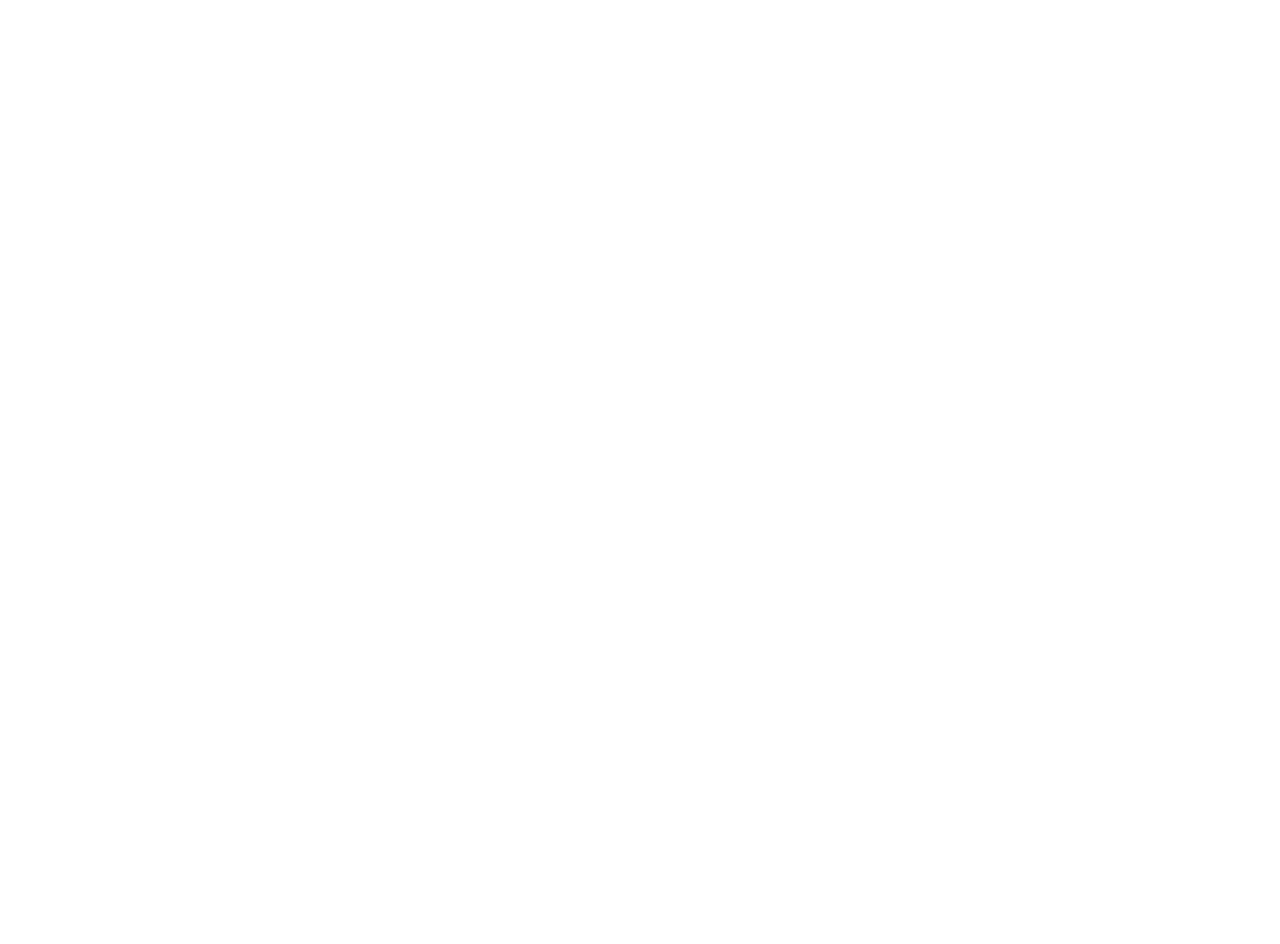
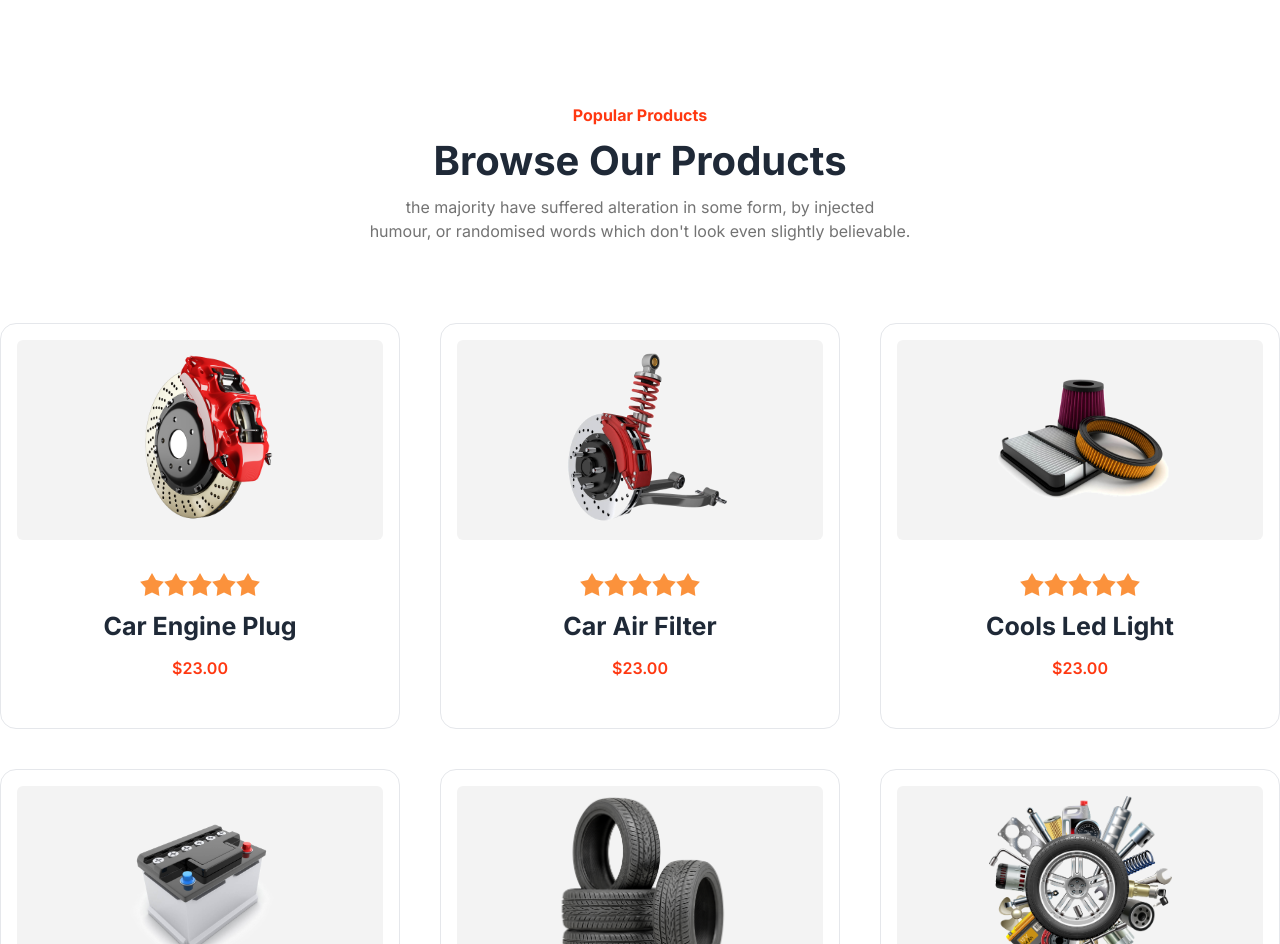
Before and after one commit to sagorcnits/car-doctor, a React (Vite) app: page / in a window 1280 px wide. Shown: the part 2860-3804 px from the top of the page. Before the commit the page ends 2819 px from the top, so only its background shows below. Built offline with nearby package versions, Linux system fonts and the light colour scheme.

Commit message:
product and our team section added

```diff
--- a/package.json
+++ b/package.json
@@ -10,6 +10,7 @@
     "preview": "vite preview"
   },
   "dependencies": {
+    "axios": "^1.6.8",
     "localforage": "^1.10.0",
     "match-sorter": "^6.3.4",
     "react": "^18.2.0",
--- /dev/null
+++ b/public/product.json
@@ -0,0 +1,38 @@
+[
+  {
+    "id": 1,
+    "title": "Car Engine Plug",
+    "img": "../src/assets/images/products/1.png",
+    "price": "23.00"
+  },
+  {
+    "id": 2,
+    "title": "Car Air Filter",
+    "img": "../src/assets/images/products/2.png",
+    "price": "23.00"
+  },
+  {
+    "id": 3,
+    "title": "Cools Led Light",
+    "img": "../src/assets/images/products/3.png",
+    "price": "23.00"
+  },
+  {
+    "id": 4,
+    "title": "Cools Led Light",
+    "img": "../src/assets/images/products/4.png",
+    "price": "23.00"
+  },
+  {
+    "id": 5,
+    "title": "Car Engine Plug",
+    "img": "../src/assets/images/products/5.png",
+    "price": "23.00"
+  },
+  {
+    "id": 6,
+    "title": "Cools Led Light",
+    "img": "../src/assets/images/products/6.png",
+    "price": "23.00"
+  }
+]
--- /dev/null
+++ b/src/components/ProductCard.jsx
@@ -0,0 +1,54 @@
+import { CiShoppingCart } from "react-icons/ci";
+
+
+const ProductCard = ({product}) => {
+
+  return (
+    <div className="card productCart p-4 border cursor-pointer relative">
+      <figure className="bg-[#F3F3F3] py-3 rounded-md h-[200px] overflow-hidden">
+        <img
+          src={product.img}
+          alt="Shoes"
+          className="rounded-xl w-[50%] "
+        />
+      </figure>
+      <div className="card-body items-center text-center">
+        <div className="rating">
+          <input
+            type="radio"
+            name="rating-2"
+            className="mask mask-star-2 bg-orange-400"
+          />
+          <input
+            type="radio"
+            name="rating-2"
+            className="mask mask-star-2 bg-orange-400"
+            checked
+          />
+          <input
+            type="radio"
+            name="rating-2"
+            className="mask mask-star-2 bg-orange-400"
+          />
+          <input
+            type="radio"
+            name="rating-2"
+            className="mask mask-star-2 bg-orange-400"
+          />
+          <input
+            type="radio"
+            name="rating-2"
+            className="mask mask-star-2 bg-orange-400"
+          />
+        </div>
+        <h2 className="card-title text-[25px] font-Inter font-bold py-2">{product.title}</h2>
+        <p className="text-[#FF3811] font-Inter font-semibold">${product.price}</p>
+      </div>
+      <div className="w-[50px] hidden  h-[50px]  productIcon items-center justify-center text-[30px] rounded-full absolute bg-white right-6 top-6 text-[#FF3811]">
+          <CiShoppingCart></CiShoppingCart>
+      </div>
+    </div>
+  );
+};
+
+export default ProductCard;
--- /dev/null
+++ b/src/components/Section_Intro.jsx
@@ -0,0 +1,14 @@
+const Section_Intro = ({headerTitle}) => {
+  return (
+    <div className="text-center font-Inter font-bold space-y-1 mt-28">
+      <p className=" text-[#FF3811]">{headerTitle.small}</p>
+      <h1 className="text-[40px]">{headerTitle.title}</h1>
+      <p className=" text-paragraph-text font-normal">
+        the majority have suffered alteration in some form, by injected <br />
+        humour, or randomised words which don't look even slightly believable.
+      </p>
+    </div>
+  );
+};
+
+export default Section_Intro;
--- /dev/null
+++ b/src/components/TeamCard.jsx
@@ -0,0 +1,28 @@
+import { AiFillTwitterCircle } from "react-icons/ai";
+import { FaFacebook, FaInstagram } from "react-icons/fa";
+import { FaLinkedinIn } from "react-icons/fa6";
+
+
+const TeamCard = ({teamImg}) => {
+  return (
+    <div className="card productCart p-4 border cursor-pointer relative">
+      <figure className="bg-[#F3F3F3] py-3 rounded-md h-[200px] overflow-hidden">
+        <img src={teamImg} alt="Shoes" className="rounded-xl w-full " />
+      </figure>
+      <div className="card-body items-center text-center">
+        <h2 className="card-title text-[25px] font-Inter font-bold py-2">
+          Car Engine Plug
+        </h2>
+        <p className="text-[#FF3811] font-Inter font-semibold">Engine Expert</p>
+        <div className="flex *:cursor-pointer gap-2 items-center *:text-[30px] pt-3">
+          <FaFacebook></FaFacebook>
+          <AiFillTwitterCircle></AiFillTwitterCircle>
+          <FaLinkedinIn></FaLinkedinIn>
+          <FaInstagram></FaInstagram>
+        </div>
+      </div>
+    </div>
+  );
+};
+
+export default TeamCard;
--- a/src/index.css
+++ b/src/index.css
@@ -21,4 +21,8 @@
     color: #ff3811;
     transition: all 0.5s;
   }
+
+  .productCart:hover .productIcon {
+    display: flex;
+  }
 }
--- a/src/pages/home/Home.jsx
+++ b/src/pages/home/Home.jsx
@@ -1,13 +1,24 @@
+import axios from "axios";
+import { useEffect, useState } from "react";
 import { useLoaderData } from "react-router-dom";
 import aboutImg2 from "../../assets/images/about_us/parts.jpg";
 import aboutImg from "../../assets/images/about_us/person.jpg";
+import teamImg1 from "../../assets/images/team/1.jpg";
+import teamImg2 from "../../assets/images/team/2.jpg";
+import teamImg3 from "../../assets/images/team/3.jpg";
 import Banner from "../../components/Banner";
+import ProductCard from "../../components/ProductCard";
+import Section_Intro from "../../components/Section_Intro";
 import ServiceCard from "../../components/ServiceCard";
 import ServiceContact from "../../components/ServiceContact";
+import TeamCard from "../../components/TeamCard";
 const Home = () => {
   const serviceData = useLoaderData();
-
-  // console.log(serviceData)
+  const [product, setProduct] = useState([]);
+  // axios data fetch
+  useEffect(() => {
+    axios.get("./public/product.json").then((res) => setProduct(res.data));
+  }, []);
   return (
     <div>
       <Banner></Banner>
@@ -44,16 +55,9 @@
         </div>
       </div>
       <section className="mt-10">
-        <div className="text-center font-Inter font-bold space-y-1">
-          <p className=" text-[#FF3811]">Service</p>
-          <h1 className="text-[40px]">Our Service Area</h1>
-          <p className=" text-paragraph-text font-normal">
-            the majority have suffered alteration in some form, by injected{" "}
-            <br />
-            humour, or randomised words which don't look even slightly
-            believable.
-          </p>
-        </div>
+        <Section_Intro
+          headerTitle={{ small: "Service", title: "Our Service Area" }}
+        ></Section_Intro>
         <div className="mt-10 grid md:grid-cols-3 gap-10">
           {serviceData.map((service, id) => (
             <ServiceCard key={id} service={service}></ServiceCard>
@@ -68,7 +72,35 @@
           <ServiceContact icon={"location"}></ServiceContact>
         </div>
       </section>
-      <section className="mt-10"></section>
+      <section className="mt-10">
+        <Section_Intro
+          headerTitle={{
+            small: "Popular Products",
+            title: "Browse Our Products",
+          }}
+        ></Section_Intro>
+        <div className="gap-10  grid md:grid-cols-2 lg:grid-cols-3 mt-20">
+          {product.map((product, id) => (
+            <ProductCard key={id} product={product}></ProductCard>
+          ))}
+        </div>
+        <div className="mt-10 text-center">
+          <button className="button">More Product</button>
+        </div>
+      </section>
+      <section className="mt-10">
+        <Section_Intro
+          headerTitle={{
+            small: "Team",
+            title: "Meet Our Team",
+          }}
+        ></Section_Intro>
+        <div className="gap-10  grid md:grid-cols-2 lg:grid-cols-3 mt-20">
+          <TeamCard teamImg={teamImg3}></TeamCard>
+          <TeamCard teamImg={teamImg2}></TeamCard>
+          <TeamCard teamImg={teamImg1}></TeamCard>
+        </div>
+      </section>
     </div>
   );
 };
```
Also changed, not shown: 1 other file (tests, documents, lock files or other folders).
